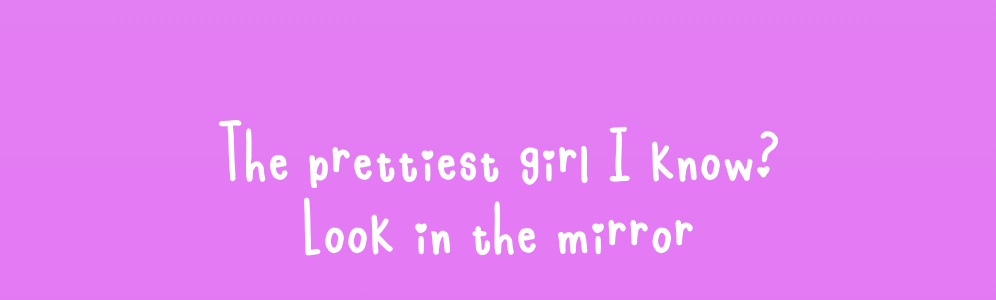
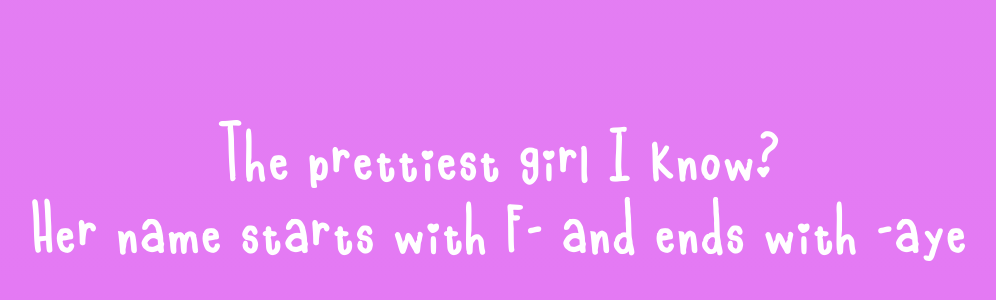
Before and after one commit to Tenz3011/ForFayeee, a plain HTML site: page page1_2.html in a window 1280 px wide. Shown: the part 232-532 px from the top of the page, without its empty margins (143-1139 px from the left). Drawn offline with Linux system fonts and the light colour scheme.

Commit message:
Add files via upload

```diff
--- a/page1_2.html
+++ b/page1_2.html
@@ -10,7 +10,7 @@
     <body>
         <div class="border">
             <h1 style="transform: translateY(300px)">The prettiest girl I know?</h1>
-            <h1 style="transform: translateY(300px)">Look in the mirror</h1>
+            <h1 style="transform: translateY(300px)">Her name starts with F- and ends with -aye</h1>
         </div>
     </body>
 </html>
```
